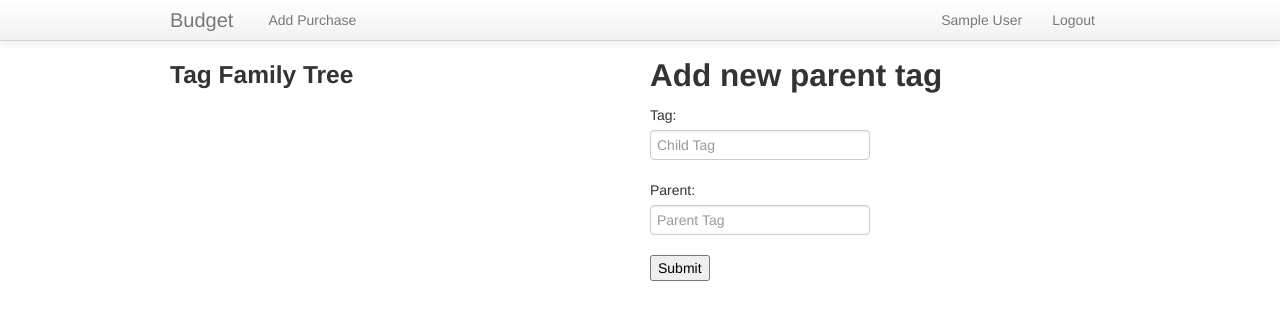
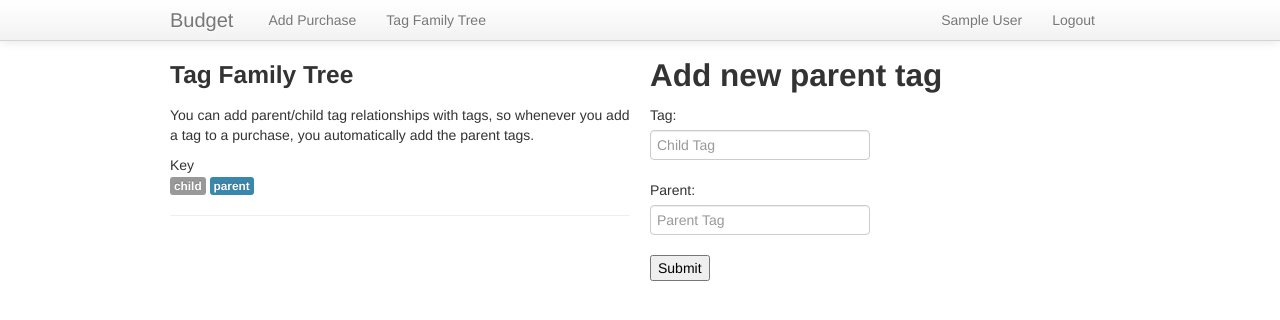
Before and after one commit to zgalant/budget, a Django app: template budget/purchases/templates/parents.html in a window 1280 px wide. Shown: the top 320 px of the page. Run offline with Django 3.2, Linux system fonts and the light colour scheme; the template is opened without the code that fills it: values that come from a table or form of the project are taken from there, others are empty; the visitor is signed in with stand-in values (Sample User, id 1).

Commit message:
link to parent tags page, style it a bit

```diff
--- a/budget/purchases/templates/base.html
+++ b/budget/purchases/templates/base.html
@@ -38,6 +38,9 @@
                         <li>
                             <a href="/purchases">Add Purchase</a>
                         </li>
+                        <li>
+                            <a href="/parents">Tag Family Tree</a>
+                        </li>
                         {% endif %}
                     </ul>
                     <ul class="nav pull-right">
--- a/budget/purchases/templates/parents.html
+++ b/budget/purchases/templates/parents.html
@@ -6,11 +6,21 @@
 
 	<div class="span6">
 		<h3>Tag Family Tree</h3>
+		<p>
+			You can add parent/child tag relationships with tags,
+			so whenever you add a tag to a purchase, you automatically add the parent tags.
+		</p>
+		<div>
+			Key<br/>
+			<span class="label">child</span>
+			<span class="label label-info">parent</span>
+		</div>
+		<hr>
 		{% for child, parents in parent_tags.items %}
 			<div>
-				{{child}} -
+				<span class="label">{{child}}</span>
 				{% for parent in parents %}
-				{{parent}},
+				<span class="label label-info">{{parent}}</span>
 				{% endfor %}
 			</div>
 		{% endfor %}
```
